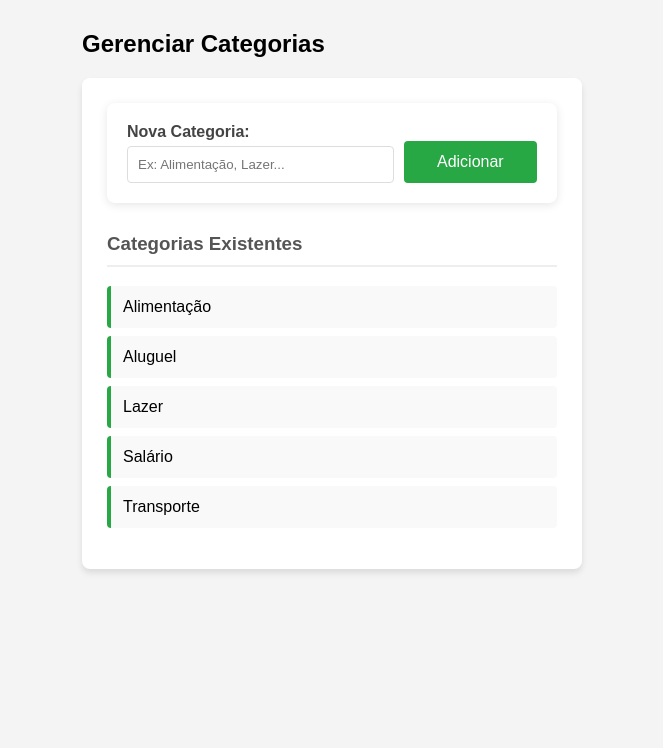
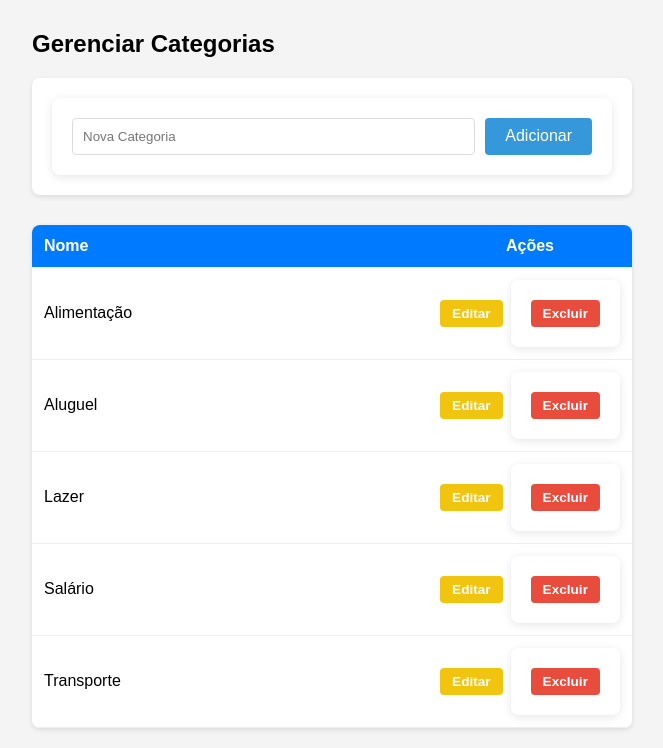
Before and after one commit to bcmmarra/controle-financeiro-web, a Flask app: page /categorias in a window 1280 px wide. Shown: the part 52-800 px from the top of the page, without its empty margins (308-971 px from the left). Run offline with Flask 3, Linux system fonts and the light colour scheme; a user stored in the database is signed in; data comes from the database, SQL or seed files in the repository; parts of the project's set-up code (start-up, migrations or seed data) failed here and were passed over.

Commit message:
editar categoria, consistencia de exclusão de categoria.

```diff
--- a/app.py
+++ b/app.py
@@ -331,14 +331,115 @@ def categorias():
 def salvar_categoria():
     if 'usuario_id' not in session:
         return redirect(url_for('login'))
-    nome = request.form.get('nome_categoria')
+
+    # Normalizamos o nome (remove espaços e padroniza maiúsculas)
+    nome_cat = request.form.get('nome_categoria').strip().capitalize()
+
     conn = mysql.connector.connect(**db_config)
-    cursor = conn.cursor()
-    cursor.execute("INSERT INTO categorias (nome) VALUES (%s)", (nome,))
-    conn.commit()
+    cursor = conn.cursor(dictionary=True, buffered=True)
+
+    try:
+        cursor.execute("INSERT INTO categorias (nome) VALUES (%s)", (nome_cat,))
+        conn.commit()
+    except mysql.connector.Error as err:
+        if err.errno == 1062:
+            cursor.execute("SELECT * FROM categorias ORDER BY nome")
+            todas = cursor.fetchall()
+            cursor.close()
+            conn.close()
+            return render_template('categorias.html', categorias=todas, erro=f"A categoria '{nome_cat}' já existe!")
+
     cursor.close()
     conn.close()
     return redirect(url_for('categorias'))
 
+    if 'usuario_id' not in session:
+        return redirect(url_for('login'))
+
+    conn = mysql.connector.connect(**db_config)
+    cursor = conn.cursor()
+
+    try:
+        # Tenta excluir. Nota: Se houver transações com essa categoria,
+        # o MySQL pode dar erro de Foreign Key dependendo da sua estrutura.
+        cursor.execute("DELETE FROM categorias WHERE id = %s", (id,))
+        conn.commit()
+    except mysql.connector.Error as err:
+        print(f"Erro ao excluir categoria: {err}")
+        # Aqui você poderia tratar se não pode excluir por causa de transações vinculadas
+    finally:
+        cursor.close()
+        conn.close()
+
+    return redirect(url_for('categorias'))
+
+@app.route('/editar_categoria/<int:id>')
+def editar_categoria(id):
+    if 'usuario_id' not in session:
+        return redirect(url_for('login'))
+
+    conn = mysql.connector.connect(**db_config)
+    cursor = conn.cursor(dictionary=True)
+    cursor.execute("SELECT * FROM categorias WHERE id = %s", (id,))
+    categoria = cursor.fetchone()
+    cursor.close()
+    conn.close()
+
+    return render_template('editar_categoria.html', categoria=categoria)
+
+@app.route('/atualizar_categoria/<int:id>', methods=['POST'])
+def atualizar_categoria(id):
+    if 'usuario_id' not in session:
+        return redirect(url_for('login'))
+
+    novo_nome = request.form.get('nome_categoria').strip().capitalize()
+
+    conn = mysql.connector.connect(**db_config)
+    cursor = conn.cursor(dictionary=True, buffered=True)
+
+    try:
+        cursor.execute("UPDATE categorias SET nome = %s WHERE id = %s", (novo_nome, id))
+        conn.commit()
+        return redirect(url_for('categorias'))
+    except mysql.connector.Error as err:
+        if err.errno == 1062:
+            # Se o novo nome for duplicado
+            cursor.execute("SELECT * FROM categorias WHERE id = %s", (id,))
+            categoria = cursor.fetchone()
+            return render_template('editar_categoria.html', categoria=categoria, erro="Já existe uma categoria com este nome!")
+    finally:
+        cursor.close()
+        conn.close()
+
+@app.route('/excluir_categoria/<int:id>', methods=['POST'])
+def excluir_categoria(id):
+    if 'usuario_id' not in session:
+        return redirect(url_for('login'))
+
+    conn = mysql.connector.connect(**db_config)
+    cursor = conn.cursor(dictionary=True, buffered=True)
+
+    # 1. Verificar se existem transações usando esta categoria
+    cursor.execute("SELECT COUNT(*) as total FROM transacoes WHERE categoria_id = %s", (id,))
+    resultado = cursor.fetchone()
+
+    if resultado['total'] > 0:
+        # EXISTEM TRANSAÇÕES: Não podemos excluir
+        cursor.execute("SELECT * FROM categorias ORDER BY nome")
+        todas = cursor.fetchall()
+        cursor.close()
+        conn.close()
+        return render_template('categorias.html',
+                               categorias=todas,
+                               erro="Não é possível excluir: existem transações cadastradas nesta categoria!")
+
+    # 2. Se não houver transações, exclui normalmente
+    cursor.execute("DELETE FROM categorias WHERE id = %s", (id,))
+    conn.commit()
+    cursor.close()
+    conn.close()
+
+    return redirect(url_for('categorias'))
+
 if __name__ == '__main__':
     app.run(debug=True)
--- a/templates/categorias.html
+++ b/templates/categorias.html
@@ -1,26 +1,55 @@
 {% extends 'base.html' %}
 
 {% block conteudo %}
-<div style="max-width: 500px; margin: 0 auto;">
+<div style="max-width: 600px; margin: 0 auto;">
     <h2>Gerenciar Categorias</h2>
 
-    <div class="card" style="background: white; padding: 25px; border-radius: 8px; box-shadow: 0 4px 6px rgba(0,0,0,0.1);">
-        <form action="/salvar_categoria" method="post" style="display: flex; gap: 10px; align-items: flex-end;">
-            <div style="flex: 2;">
-                <label>Nova Categoria:</label>
-                <input type="text" name="nome_categoria" placeholder="Ex: Alimentação, Lazer..." required>
-            </div>
-            <button type="submit" style="flex: 1; height: 42px; padding: 0;">Adicionar</button>
+    {% if erro %}
+        <div style="background: #fee2e2; color: #b91c1c; padding: 12px; border-radius: 6px; margin-bottom: 20px; border: 1px solid #fecaca; text-align: center;">
+            {{ erro }}
+        </div>
+    {% endif %}
+
+    <div class="card" style="margin-bottom: 30px; background: white; padding: 20px; border-radius: 8px; box-shadow: 0 2px 5px rgba(0,0,0,0.1);">
+        <form action="/salvar_categoria" method="post" style="display: flex; gap: 10px;">
+            <input type="text" name="nome_categoria" placeholder="Nova Categoria" required style="flex: 1; padding: 10px; border: 1px solid #ddd; border-radius: 4px;">
+            <button type="submit" style="width: auto; padding: 0 20px; background: #3498db; color: white; border: none; border-radius: 4px; cursor: pointer;">Adicionar</button>
         </form>
+    </div>
 
-        <h3 style="margin-top: 30px; border-bottom: 2px solid #eee; padding-bottom: 10px; color: #555;">Categorias Existentes</h3>
-        <ul style="list-style: none; padding: 0;">
+    <table style="width: 100%; border-collapse: collapse; background: white; border-radius: 8px; overflow: hidden; box-shadow: 0 2px 5px rgba(0,0,0,0.1);">
+        <thead style="background: #f8f9fa;">
+            <tr>
+                <th style="padding: 12px; text-align: left;">Nome</th>
+                <th style="padding: 12px; text-align: center; width: 180px;">Ações</th>
+            </tr>
+        </thead>
+        <tbody>
             {% for cat in categorias %}
-            <li style="background: #f9f9f9; margin-bottom: 8px; padding: 12px; border-radius: 4px; display: flex; justify-content: space-between; border-left: 4px solid #28a745;">
-                <span style="font-weight: 500;">{{ cat.nome }}</span>
-            </li>
+            <tr style="border-top: 1px solid #eee;">
+                <td style="padding: 12px;">{{ cat.nome }}</td>
+                <td style="padding: 12px; text-align: center;">
+                    <div style="display: flex; gap: 8px; justify-content: center; align-items: center;">
+
+                        <a href="/editar_categoria/{{ cat.id }}"
+                           style="background: #f1c40f; color: white; padding: 6px 12px; border-radius: 4px; text-decoration: none; font-size: 0.85em; font-weight: bold;">
+                           Editar
+                        </a>
+
+                        <form action="/excluir_categoria/{{ cat.id }}" method="post"
+                              onsubmit="return confirm('Tem certeza que deseja excluir? Se houver transações vinculadas, a exclusão será bloqueada.')"
+                              style="margin: 0;">
+                            <button type="submit"
+                                    style="background: #e74c3c; color: white; padding: 6px 12px; border-radius: 4px; border: none; cursor: pointer; font-size: 0.85em; font-weight: bold;">
+                                Excluir
+                            </button>
+                        </form>
+
+                    </div>
+                </td>
+            </tr>
             {% endfor %}
-        </ul>
-    </div>
+        </tbody>
+    </table>
 </div>
 {% endblock %}
```
Also changed, not shown: templates/editar_categoria.html (added, +23 -0 lines).
